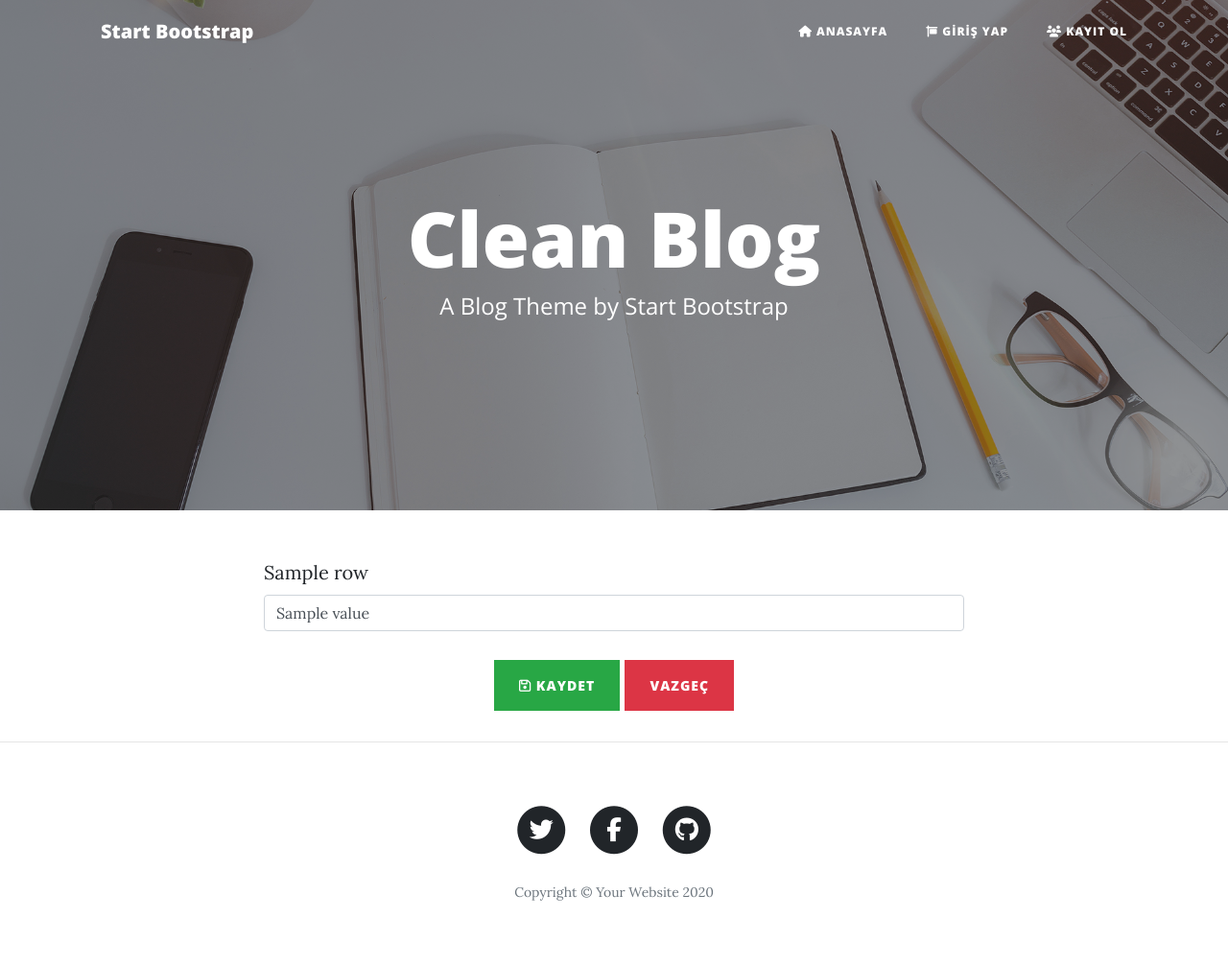
After one commit to HaciKandemir/symfony-blog, a Symfony app: template templates/admin/site-settings.html.twig in a window 1280 px wide. The commit adds this page. Shown: the whole page at 96% size. Run offline with Twig, Linux system fonts and the light colour scheme; the template is opened without the code that fills it: most values are stand-ins (such as "Sample title", 1, 10 or a date in 2020); some libraries are stand-ins or nearby versions.

Commit message:
InSiteSetting için update oluşturuldu

```diff
--- a/src/Controller/RegistrationController.php
+++ b/src/Controller/RegistrationController.php
@@ -31,7 +31,6 @@ class RegistrationController extends AbstractController
                     $form->get('plainPassword')->getData()
                 )
             );
-            $user->setRoles(["ROLE_ADMIN"]);
 
             $entityManager = $this->getDoctrine()->getManager();
             $entityManager->persist($user);
--- /dev/null
+++ b/templates/admin/site-settings.html.twig
@@ -0,0 +1,38 @@
+{% extends 'base.html.twig' %}
+
+{% block nav %}
+    {% include 'inc/navigation.html.twig' %}
+{% endblock %}
+
+{% block header %}
+    {% include 'inc/header.html.twig' %}
+{% endblock %}
+
+{% block body %}
+    <!-- Main Content -->
+    <div class="container">
+        <div class="row">
+            <div class="col-lg-8 col-md-10 mx-auto">
+                <div class="form-group">
+                    <form action="/admin/site-settings/update" method="post" onsubmit="true">
+                        {% for row in rows %}
+                            <label for="{{ row.name }}">{{ row.name|capitalize }}</label>
+                            <input class="form-control" type="text" id="{{ row.name }}" name="{{ row.name }}" value="{{ row.value }}"/><br>
+                        {% endfor %}
+                        <div class="text-center">
+                            <button type="submit" class="btn btn-success">
+                                <i class="fa fa-btn fa-save"></i> Kaydet
+                            </button>
+                            <a href="/" class="btn btn-danger">Vazgeç</a>
+                        </div>
+                    </form>
+                </div>
+            </div>
+        </div>
+    </div>
+
+{% endblock %}
+
+{% block footer %}
+    {% include 'inc/footer.html.twig' %}
+{% endblock %}
--- a/templates/inc/navigation.html.twig
+++ b/templates/inc/navigation.html.twig
@@ -19,7 +19,7 @@
                         <ul class="dropdown-menu dropdown-menu-right" role="menu">
                             {% if is_granted('ROLE_ADMIN') %}
                                 <li class="nav-item">
-                                    <a class="nav-link" href="#"><i class="fa fa-envelope"></i> Admin</a>
+                                    <a class="nav-link" href="/admin/site-settings"><i class="fa fa-btn fa-wrench"></i> Site Ayarları</a>
                                 </li>
                             {% endif %}
 
```
Also changed, not shown: src/Controller/Admin/InSiteSettingController.php (added, +48 -0 lines).
